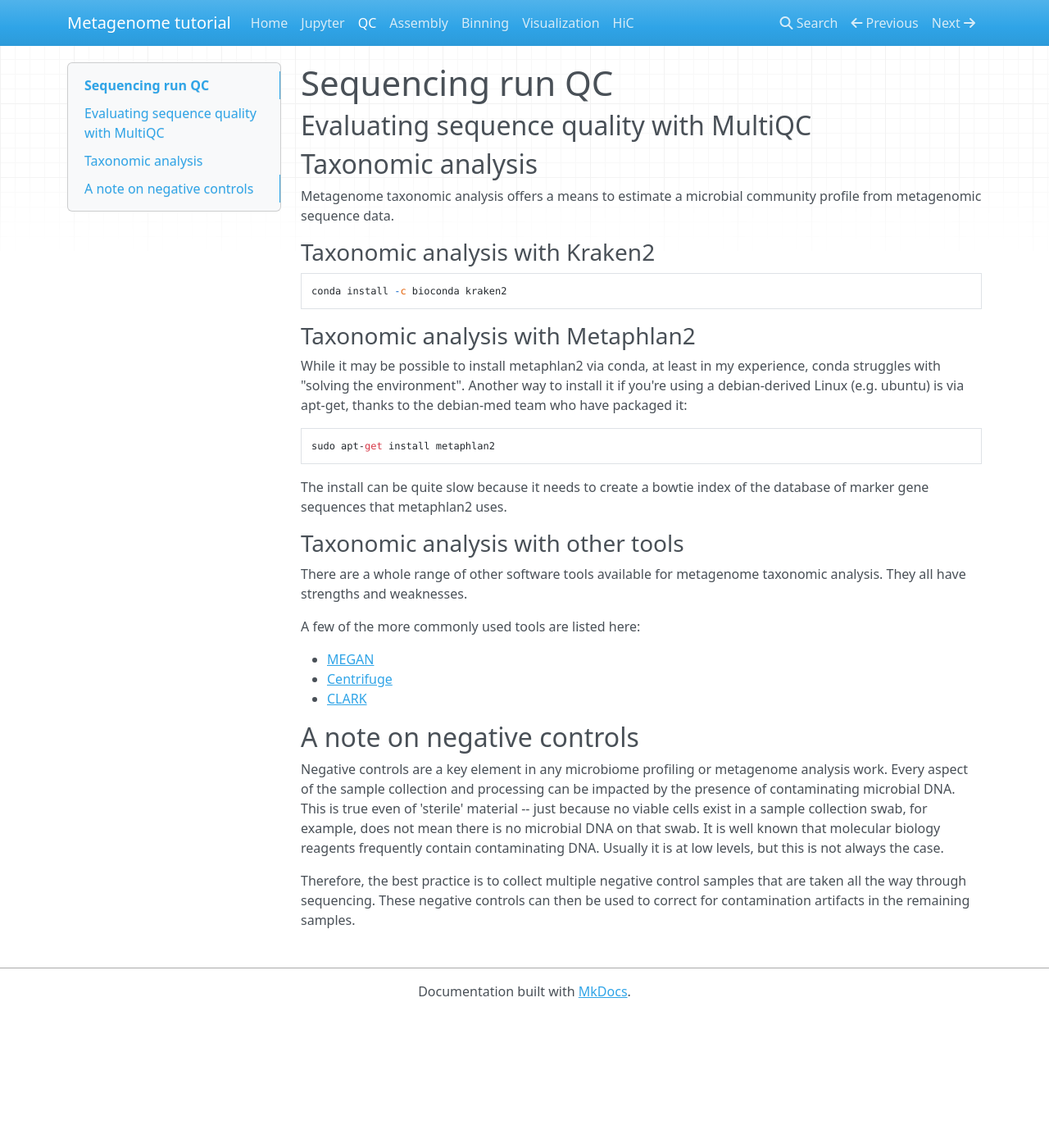
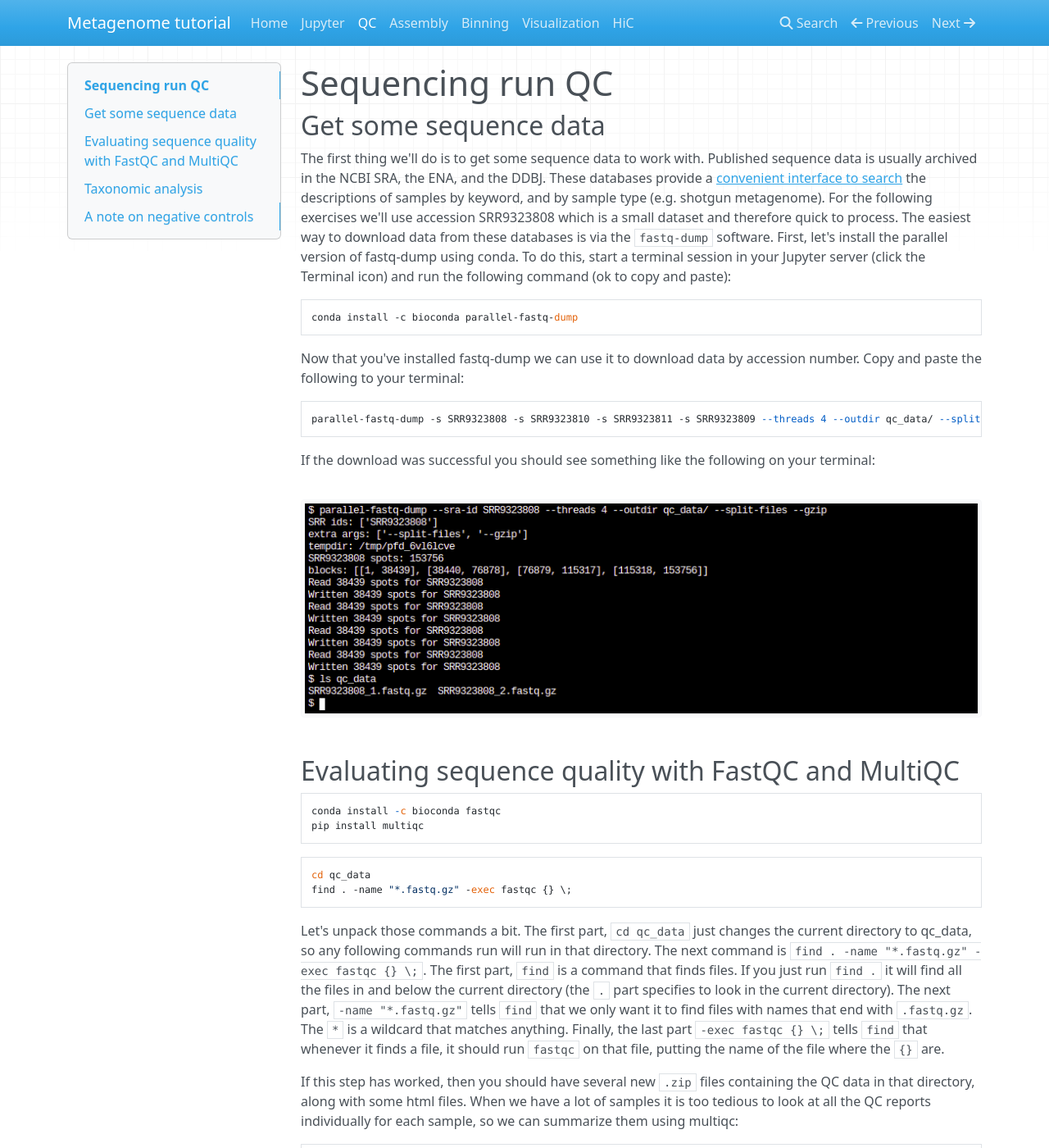
Before and after one commit to thegeneschool/metagenomics, an MkDocs documentation site: the page built from docs/qc.md, in a window 1280 px wide and 1400 px high. Shown: the whole window at 82% size. Built offline with MkDocs 1.6.1, drawn with Linux system fonts in a browser that asks for light colours; nearby versions of some CDN libraries; old or Windows-style settings are respelled for this version of MkDocs; some of the changed text lies outside the part shown.

Commit message:
[AD] filling out details for QC

````diff
--- a/docs/qc.md
+++ b/docs/qc.md
@@ -1,8 +1,67 @@
 # Sequencing run QC
+
+## Get some sequence data
+
+The first thing we'll do is to get some sequence data to work with.
+Published sequence data is usually archived in the NCBI SRA, the ENA, and the DDBJ.
+These databases provide a [convenient interface to search](https://www.ncbi.nlm.nih.gov/) the descriptions of samples by keyword, and by sample type (e.g. shotgun metagenome).
+For the following exercises we'll use accession SRR9323808 which is a small dataset and therefore quick to process.
+The easiest way to download data from these databases is via the `fastq-dump` software.
+First, let's install the parallel version of fastq-dump using conda.
+To do this, start a terminal session in your Jupyter server (click the Terminal icon) and run the following command (ok to copy and paste):
+
+```
+conda install -c bioconda parallel-fastq-dump
+```
+
+Now that you've installed fastq-dump we can use it to download data by accession number. Copy and paste the following to your terminal:
+
+```
+parallel-fastq-dump -s SRR9323808 -s SRR9323810 -s SRR9323811 -s SRR9323809 --threads 4 --outdir qc_data/ --split-files --gzip
+```
+
+If the download was successful you should see something like the following on your terminal:
+
+![Screenshot of parallel-fastq-dump](../img/screenshot_fastq_dump.png)
+
+
+## Evaluating sequence quality with FastQC and MultiQC
+
+
+```
+conda install -c bioconda fastqc
+pip install multiqc
+```
+
+```
+cd qc_data
+find . -name "*.fastq.gz" -exec fastqc {} \;
+```
+
+Let's unpack those commands a bit. The first part, `cd qc_data` just changes the current directory to qc_data, so any following commands run will run in that directory.
+The next command is `find . -name "*.fastq.gz" -exec fastqc {} \;`. The first part, `find` is a command that finds files. If you just run `find .` it will find all the files in and below the current directory (the `.` part specifies to look in the current directory). The next part, `-name "*.fastq.gz"` tells `find` that we only want it to find files with names that end with `.fastq.gz`. The `*` is a wildcard that matches anything. Finally, the last part `-exec fastqc {} \;` tells `find` that whenever it finds a file, it should run `fastqc` on that file, putting the name of the file where the `{}` are.
+
+If this step has worked, then you should have several new `.zip` files containing the QC data in that directory, along with some html files. When we have a lot of samples it is too tedious to look at all the QC reports individually for each sample, so we can summarize them using multiqc:
+
+```
+multiqc .
+```
+
+At this point a multiqc file will appear inside the QC directory. First double click to open the QC folder.
+![Screenshot of QC folder](../img/qc_folder.png)
+
+Once that's open a file called `multiqc_report.html` will appear in the listing.
+We can open this file from within our jupyter browser environment and inspect it.
+To open it, we need to right click (or two-finger tap) on the file name to get a context menu that will give several options for how to open it. It looks like this:
+
+![Opening MultiQC context menu](../img/qc_open_in_browser_tab.png)
+
+Click the option to "Open in a New Browser Tab"
 
 
 
-## Evaluating sequence quality with MultiQC
+
+
 
 ## Taxonomic analysis
 
@@ -23,7 +82,7 @@ Another way to install it if you're using a debian-derived Linux (e.g. ubuntu) i
 sudo apt-get install metaphlan2
 ```
 
-The install can be quite slow because it needs to create a bowtie index of the database of marker gene sequences that metaphlan2 uses.
+The install can be quite slow because it needs to create a bowtie index of the database of marker gene sequences that metaphlan2 uses. It also requires a fair bit of RAM, so ensure your machine has at least 8G RAM before trying to install this.
 
 
 ### Taxonomic analysis with other tools
@@ -31,11 +90,19 @@ The install can be quite slow because it needs to create a bowtie index of the d
 There are a whole range of other software tools available for metagenome taxonomic analysis.
 They all have strengths and weaknesses.
 
-A few of the more commonly used tools are listed here:
+A few other commonly used tools are listed here:
 
 * [MEGAN](http://ab.inf.uni-tuebingen.de/software/megan6/)
 * [Centrifuge](http://www.ccb.jhu.edu/software/centrifuge/manual.shtml)
 * [CLARK](http://clark.cs.ucr.edu/)
+
+
+### Evaluating the host genomic content
+
+The above samples were sourced from a pig gut. Each one of the samples was taken from a different part of the pig gut, including the duodenum, jejunum, ileum, colon, and caecum.
+
+If we were to design a large study around these samples which of them would be suitable for metagenomics, and why?
+
 
 ## A note on negative controls
 
````
Also changed, not shown: docs/img/qc_folder.png (added), docs/img/qc_open_in_browser_tab.png (added), docs/img/screenshot_fastq_dump.png (added).
